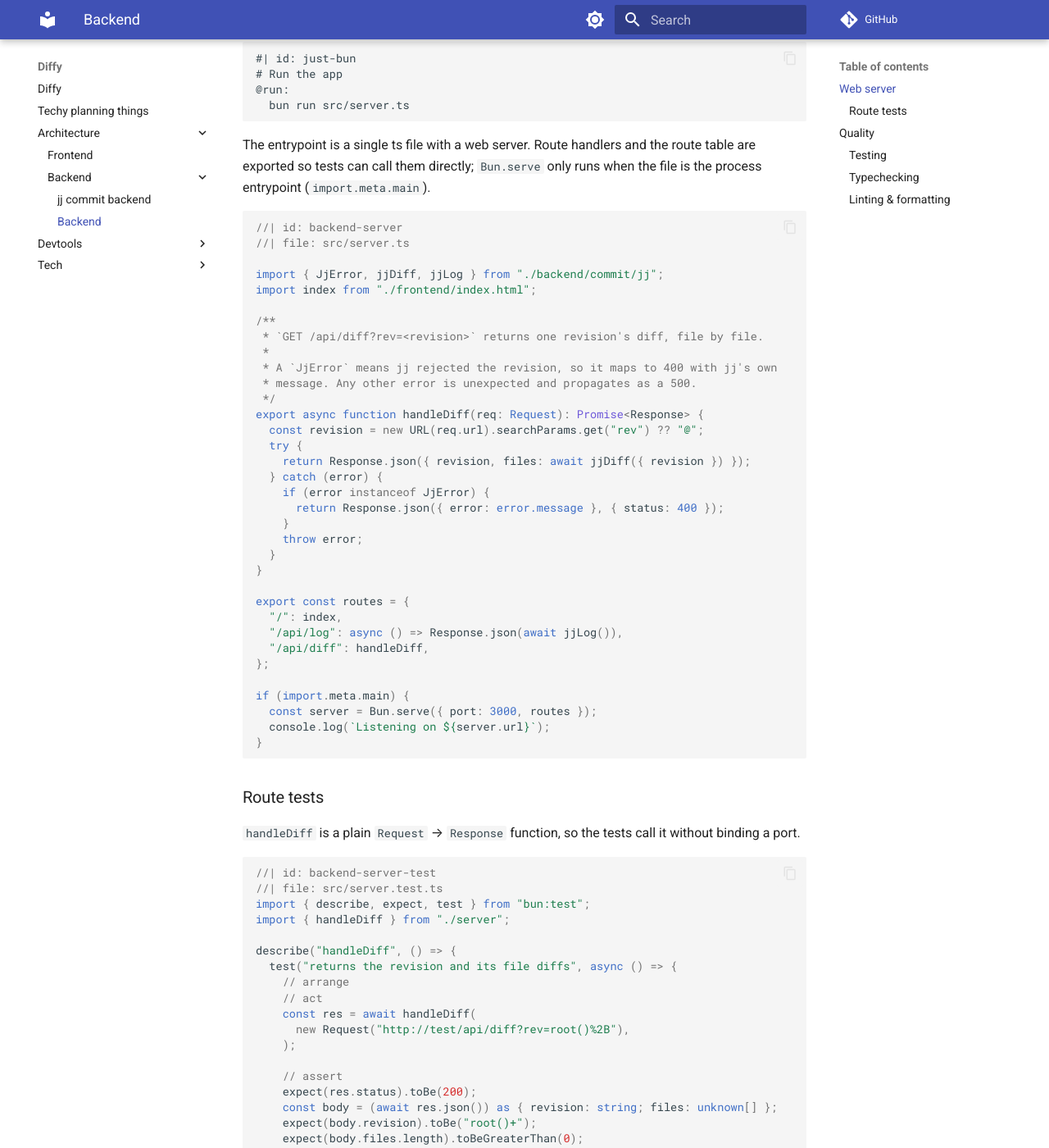
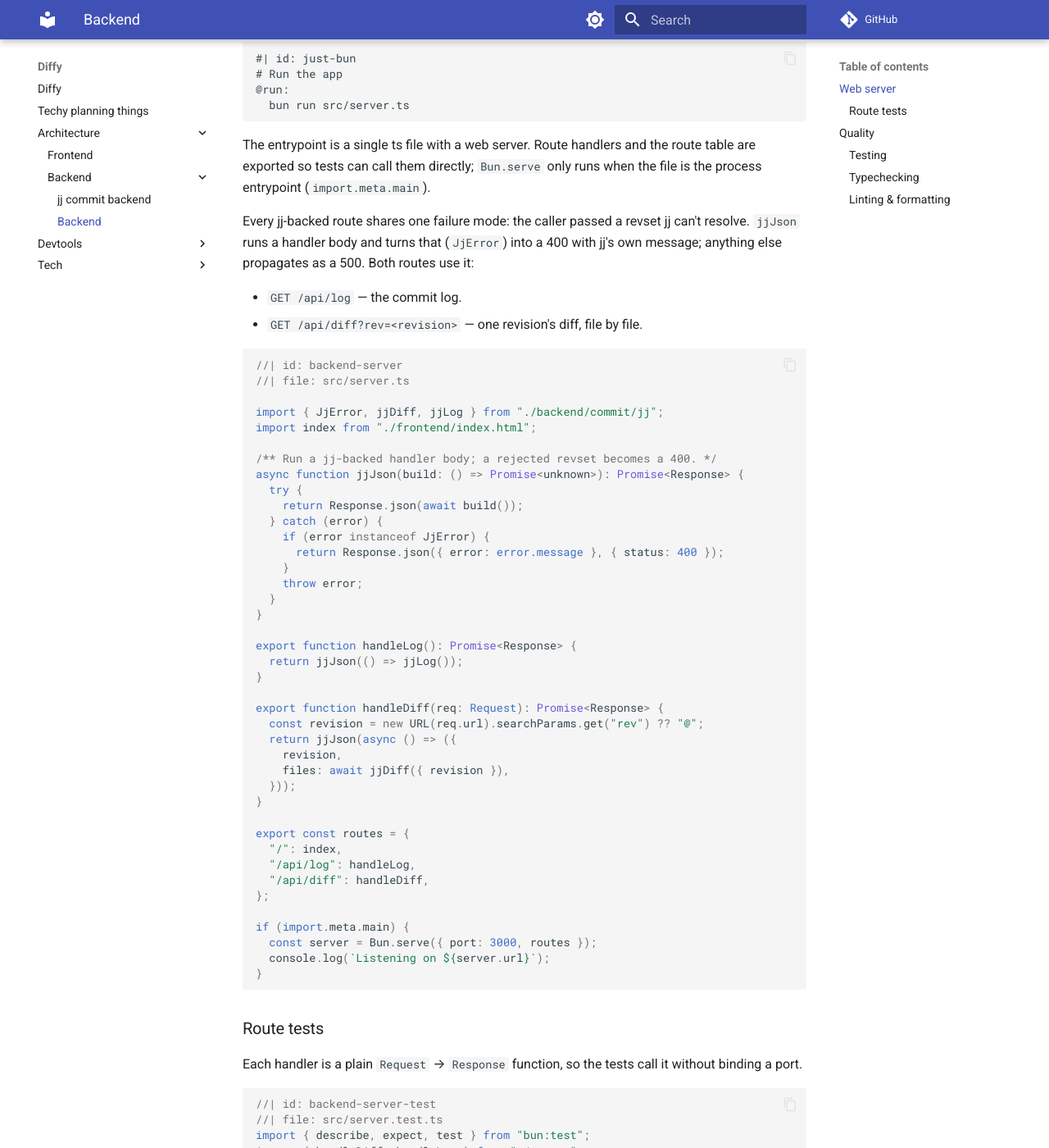
Before and after one commit to glencbz/diffy, an MkDocs documentation site: the page built from docs/architecture/backend/server.md, in a window 1280 px wide and 1400 px high, scrolled down 221 px. Shown: the whole window at 82% size. Built offline with MkDocs 1.6.1 and Material for MkDocs 9.7.7, drawn with Linux system fonts in a browser that asks for light colours; comment, search, counter and statistics services are not loaded; some of the changed text lies outside the part shown.

Commit message:
api: give every jj-backed request one error path
A request naming a revset jj cannot resolve is the failure the HTTP
boundary exists to handle, and the handling for it sat wherever it was
first needed: `/api/diff` mapped `JjError` to a 400 and the client
unwrapped that body, while `/api/log` did neither.

As preparation for more jj-backed endpoints, each side of the boundary
now has one place for it. On the server, `jjJson` runs a handler body
and turns a `JjError` into a 400 carrying jj's own message, and the log
route becomes a named handler so it goes through that path and can be
called from a test. On the client, `getJson` does the fetch and unwraps
the error body for every endpoint, so jj's message reaches the reader
whichever request produced it.

````diff
--- a/docs/architecture/backend/server.md
+++ b/docs/architecture/backend/server.md
@@ -16,6 +16,14 @@ The entrypoint is a single ts file with a web server. Route handlers and the
 route table are exported so tests can call them directly; `Bun.serve` only runs
 when the file is the process entrypoint (`import.meta.main`).
 
+Every jj-backed route shares one failure mode: the caller passed a revset jj
+can't resolve. `jjJson` runs a handler body and turns that (`JjError`) into a
+400 with jj's own message; anything else propagates as a 500. Both routes use
+it:
+
+- `GET /api/log` — the commit log.
+- `GET /api/diff?rev=<revision>` — one revision's diff, file by file.
+
 ```ts
 //| id: backend-server
 //| file: src/server.ts
@@ -23,16 +31,10 @@ when the file is the process entrypoint (`import.meta.main`).
 import { JjError, jjDiff, jjLog } from "./backend/commit/jj";
 import index from "./frontend/index.html";
 
-/**
- * `GET /api/diff?rev=<revision>` returns one revision's diff, file by file.
- *
- * A `JjError` means jj rejected the revision, so it maps to 400 with jj's own
- * message. Any other error is unexpected and propagates as a 500.
- */
-export async function handleDiff(req: Request): Promise<Response> {
-  const revision = new URL(req.url).searchParams.get("rev") ?? "@";
+/** Run a jj-backed handler body; a rejected revset becomes a 400. */
+async function jjJson(build: () => Promise<unknown>): Promise<Response> {
   try {
-    return Response.json({ revision, files: await jjDiff({ revision }) });
+    return Response.json(await build());
   } catch (error) {
     if (error instanceof JjError) {
       return Response.json({ error: error.message }, { status: 400 });
@@ -41,9 +43,21 @@ export async function handleDiff(req: Request): Promise<Response> {
   }
 }
 
+export function handleLog(): Promise<Response> {
+  return jjJson(() => jjLog());
+}
+
+export function handleDiff(req: Request): Promise<Response> {
+  const revision = new URL(req.url).searchParams.get("rev") ?? "@";
+  return jjJson(async () => ({
+    revision,
+    files: await jjDiff({ revision }),
+  }));
+}
+
 export const routes = {
   "/": index,
-  "/api/log": async () => Response.json(await jjLog()),
+  "/api/log": handleLog,
   "/api/diff": handleDiff,
 };
 
@@ -55,14 +69,28 @@ if (import.meta.main) {
 
 ### Route tests
 
-`handleDiff` is a plain `Request` → `Response` function, so the tests call it
+Each handler is a plain `Request` → `Response` function, so the tests call it
 without binding a port.
 
 ```ts
 //| id: backend-server-test
 //| file: src/server.test.ts
 import { describe, expect, test } from "bun:test";
-import { handleDiff } from "./server";
+import { handleDiff, handleLog } from "./server";
+
+describe("handleLog", () => {
+  test("returns the commit log as an array", async () => {
+    // arrange
+    // act
+    const res = await handleLog();
+    const body = (await res.json()) as unknown[];
+
+    // assert
+    expect(res.status).toBe(200);
+    expect(Array.isArray(body)).toBe(true);
+    expect(body.length).toBeGreaterThan(0);
+  });
+});
 
 describe("handleDiff", () => {
   test("returns the revision and its file diffs", async () => {
````
Also changed, not shown: docs/architecture/frontend.md (+18 -12 lines), 3 other files.
